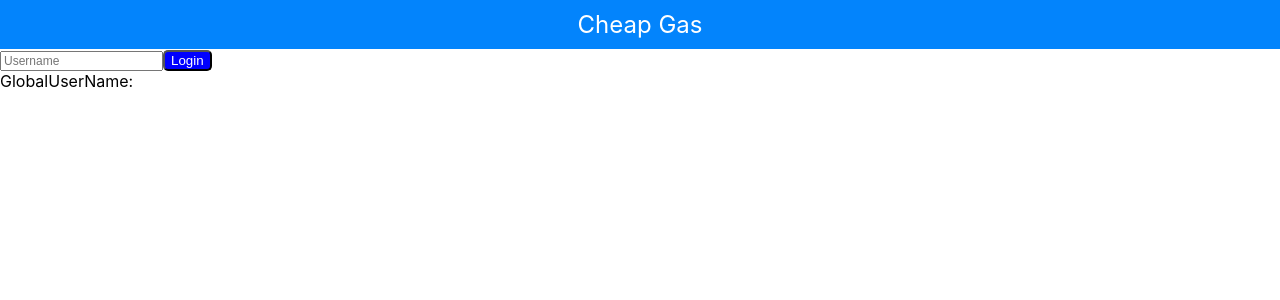
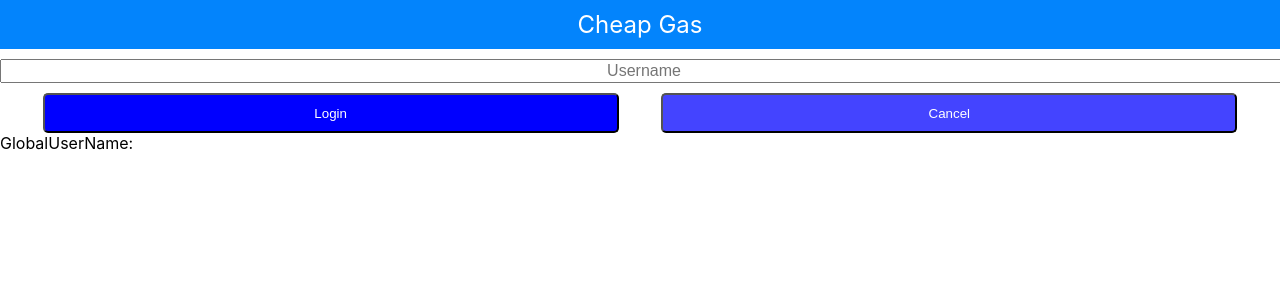
Before and after one commit to Superprior/alert-dropping-gasprice-go, a React (Create React App) app in the folder frontend/: page / in a window 1280 px wide. Shown: the top 300 px of the page. Built offline with nearby package versions, Linux system fonts and the light colour scheme.

Commit message:
feat: login cancel

```diff
--- a/frontend/src/components/Modal.tsx
+++ b/frontend/src/components/Modal.tsx
@@ -15,12 +15,18 @@ const Modal = () => {
       setGlobalUserName(userName);
       setUserName('');
   }
-
+  const handleCancel = (event: React.FormEvent) => {
+   event.preventDefault();
+      setUserName('');
+  }
      return createPortal(
       <div className={styles.modalForm}>
       <form onSubmit={handleSubmit}>
           <input value={userName} onChange={handleChange} className={styles.userNameInput} placeholder="Username"></input>
+          <div className={styles.modalButtons}>
           <button type="submit" className={styles.loginButton}>Login</button>
+          <button className={styles.cancelButton} onClick={handleCancel}>Cancel</button>
+          </div>
          <div>GlobalUserName: {globalUserName}</div>
       </form>
   </div>, document.getElementById('modal') as Element
--- a/frontend/src/components/modal.module.css
+++ b/frontend/src/components/modal.module.css
@@ -2,10 +2,29 @@
     color: #000000;
 }
 .userNameInput {
-    font-size: 12px;
+    margin-top: 10px;
+    width: 100%;
+    font-size: 16px;
+    text-align: center;
+}
+.modalButtons {
+    display: flex;
+    margin-top: 10px;
+    justify-content: space-evenly;
+    height: 40px;
 }
 .loginButton {
+    width: 45%;
+    height: 100%;
     background-color: #0000ff;
     border-radius: 5px;
     color: #ffffff;
 }
+
+.cancelButton {
+    width: 45%;
+    height: 100%;
+    background-color: #4444ff;
+    border-radius: 5px;
+    color: #ffffff;
+}
```
Also changed, not shown: 1 other file (tests, documents, lock files or other folders).
